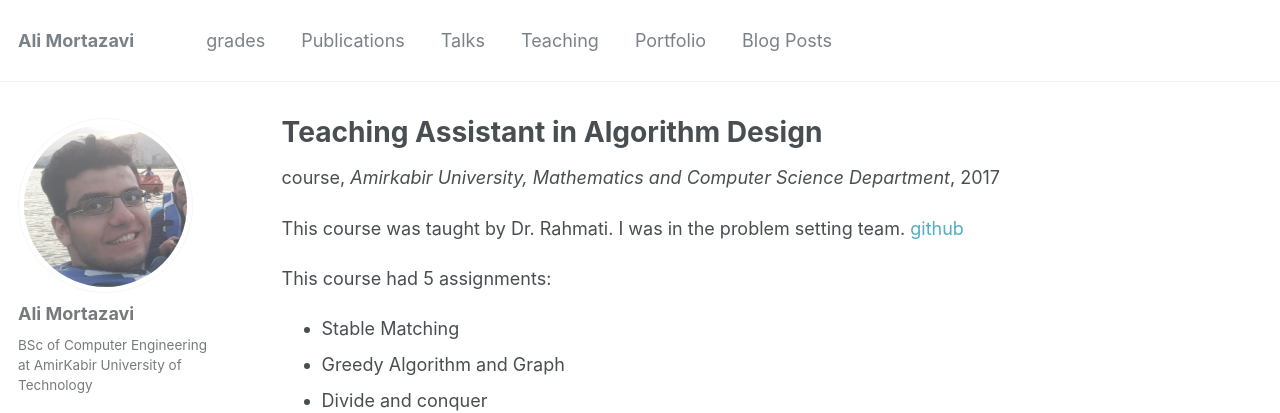
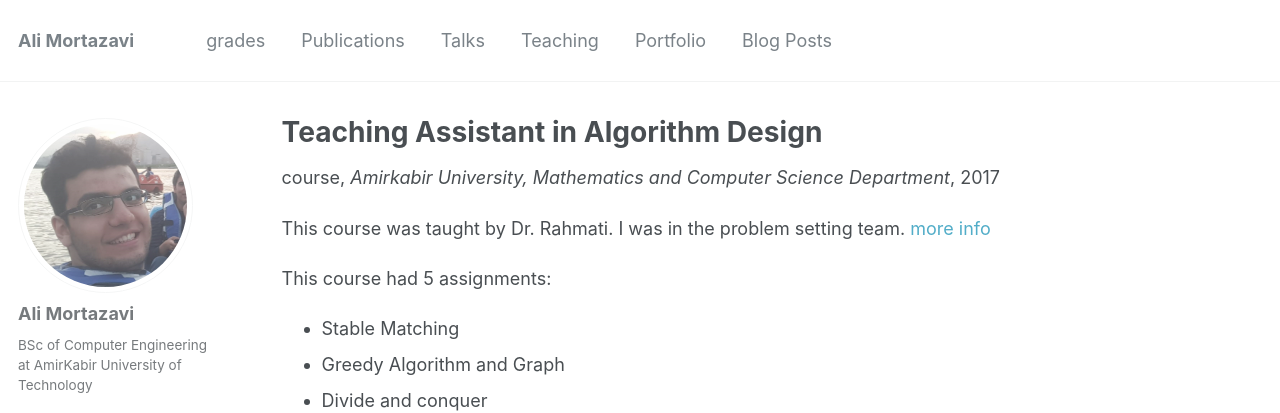
Before and after one commit to AliMorty/AliMorty.github.io, a Jekyll site: the page built from _teaching/2015-spring-teaching-2.md, in a window 1280 px wide and 977 px high. Shown: the top 413 px of the window. Built offline with Jekyll 4.4.1, drawn with Linux system fonts in a browser that asks for light colours; some web fonts are replaced.

Commit message:
Update 2015-spring-teaching-2.md

```diff
--- a/_teaching/2015-spring-teaching-2.md
+++ b/_teaching/2015-spring-teaching-2.md
@@ -8,7 +8,7 @@
 location: "Tehran, Iran"
 ---
 
-This course was taught by Dr. Rahmati. I was in the problem setting team. [github](https://github.com/AliMorty/2017-spring-algorithm-design-TA)
+This course was taught by Dr. Rahmati. I was in the problem setting team. [more info](https://github.com/AliMorty/2017-spring-algorithm-design-TA)
 
 This course had 5 assignments:
 * Stable Matching
```
